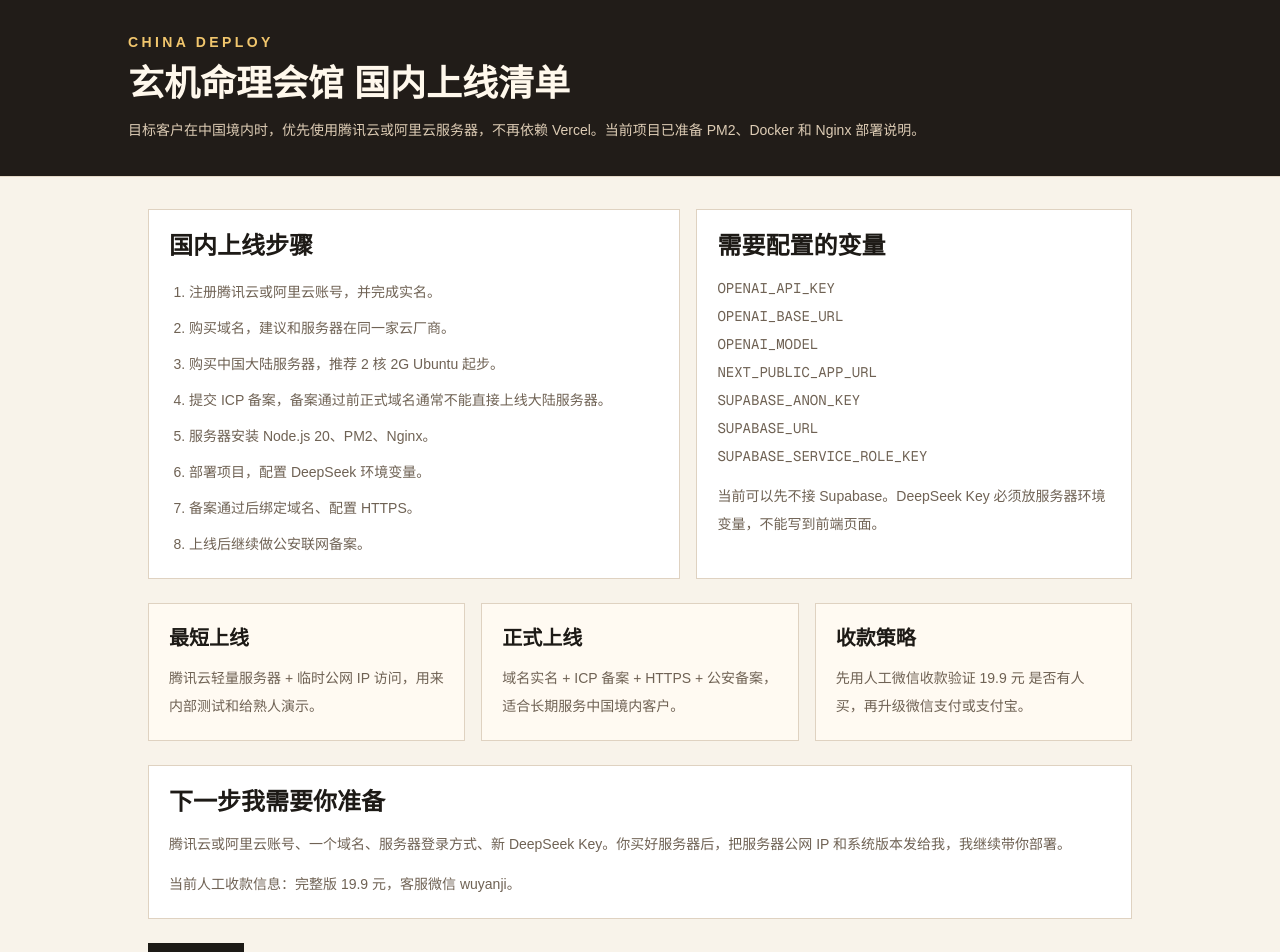
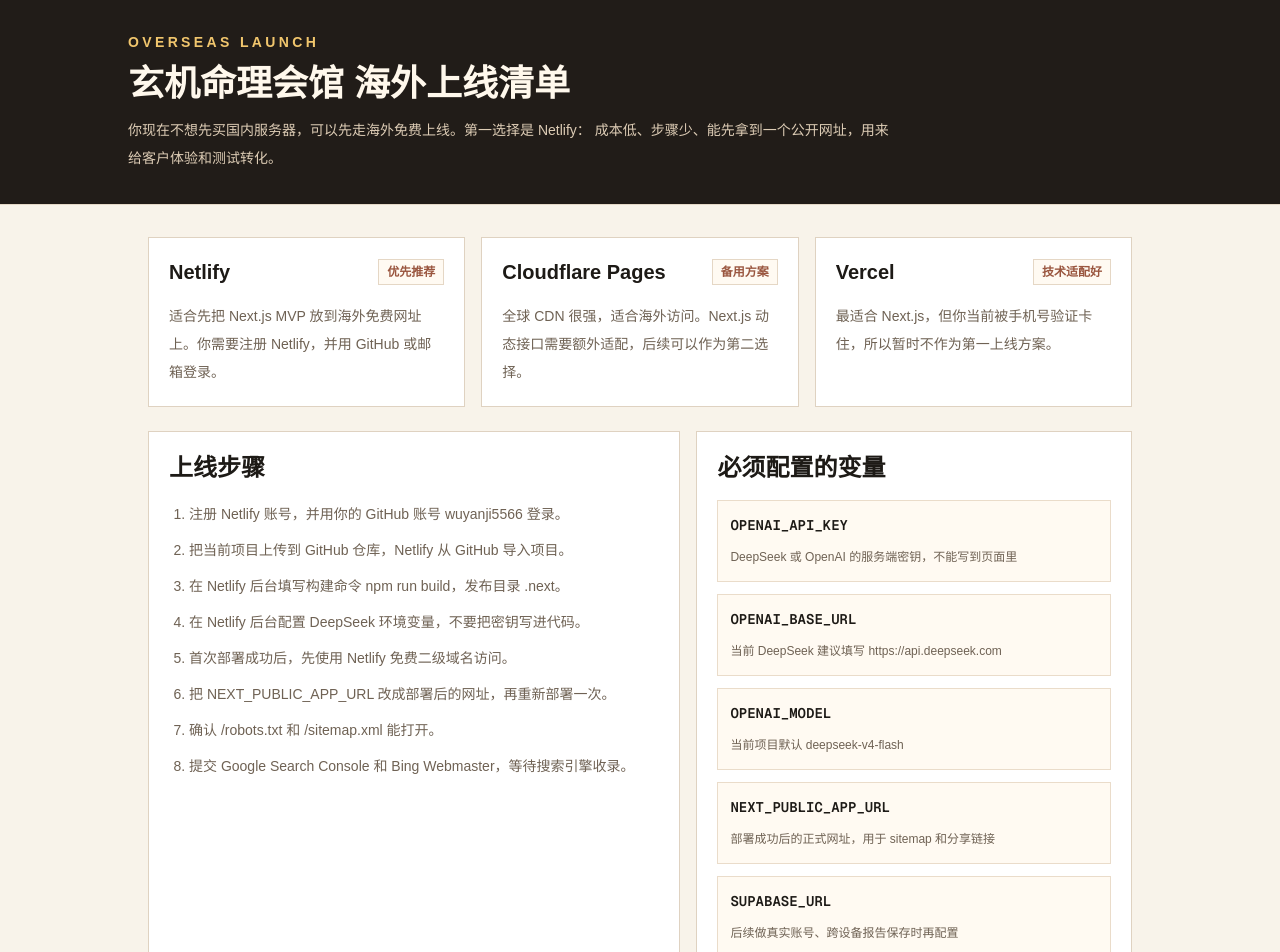
Before and after one commit to wuyanji5566/ai-mystic-site, a Next.js app: page /deploy in a window 1280 px wide. Shown: the top 952 px of the page. Built offline with nearby package versions, Linux system fonts and the light colour scheme.

Commit message:
Prepare overseas launch path

```diff
--- a/src/app/deploy/page.tsx
+++ b/src/app/deploy/page.tsx
@@ -2,24 +2,62 @@
 import { siteConfig } from "@/lib/site-config";
 
 const envKeys = [
-  "OPENAI_API_KEY",
-  "OPENAI_BASE_URL",
-  "OPENAI_MODEL",
-  "NEXT_PUBLIC_APP_URL",
-  "SUPABASE_ANON_KEY",
-  "SUPABASE_URL",
-  "SUPABASE_SERVICE_ROLE_KEY",
+  {
+    key: "OPENAI_API_KEY",
+    note: "DeepSeek 或 OpenAI 的服务端密钥，不能写到页面里",
+  },
+  {
+    key: "OPENAI_BASE_URL",
+    note: "当前 DeepSeek 建议填写 https://api.deepseek.com",
+  },
+  {
+    key: "OPENAI_MODEL",
+    note: "当前项目默认 deepseek-v4-flash",
+  },
+  {
+    key: "NEXT_PUBLIC_APP_URL",
+    note: "部署成功后的正式网址，用于 sitemap 和分享链接",
+  },
+  {
+    key: "SUPABASE_URL",
+    note: "后续做真实账号、跨设备报告保存时再配置",
+  },
+  {
+    key: "SUPABASE_SERVICE_ROLE_KEY",
+    note: "只放服务端环境变量，不能暴露给前端",
+  },
 ];
 
-const chinaSteps = [
-  "注册腾讯云或阿里云账号，并完成实名。",
-  "购买域名，建议和服务器在同一家云厂商。",
-  "购买中国大陆服务器，推荐 2 核 2G Ubuntu 起步。",
-  "提交 ICP 备案，备案通过前正式域名通常不能直接上线大陆服务器。",
-  "服务器安装 Node.js 20、PM2、Nginx。",
-  "部署项目，配置 DeepSeek 环境变量。",
-  "备案通过后绑定域名、配置 HTTPS。",
-  "上线后继续做公安联网备案。",
+const platforms = [
+  {
+    name: "Netlify",
+    tag: "优先推荐",
+    description:
+      "适合先把 Next.js MVP 放到海外免费网址上。你需要注册 Netlify，并用 GitHub 或邮箱登录。",
+  },
+  {
+    name: "Cloudflare Pages",
+    tag: "备用方案",
+    description:
+      "全球 CDN 很强，适合海外访问。Next.js 动态接口需要额外适配，后续可以作为第二选择。",
+  },
+  {
+    name: "Vercel",
+    tag: "技术适配好",
+    description:
+      "最适合 Next.js，但你当前被手机号验证卡住，所以暂时不作为第一上线方案。",
+  },
+];
+
+const launchSteps = [
+  "注册 Netlify 账号，并用你的 GitHub 账号 wuyanji5566 登录。",
+  "把当前项目上传到 GitHub 仓库，Netlify 从 GitHub 导入项目。",
+  "在 Netlify 后台填写构建命令 npm run build，发布目录 .next。",
+  "在 Netlify 后台配置 DeepSeek 环境变量，不要把密钥写进代码。",
+  "首次部署成功后，先使用 Netlify 免费二级域名访问。",
+  "把 NEXT_PUBLIC_APP_URL 改成部署后的网址，再重新部署一次。",
+  "确认 /robots.txt 和 /sitemap.xml 能打开。",
+  "提交 Google Search Console 和 Bing Webmaster，等待搜索引擎收录。",
 ];
 
 export default function DeployPage() {
@@ -28,78 +66,100 @@
       <section className="border-b border-[#e4d8c7] bg-[#211c18] px-5 py-8 text-[#fff8ec]">
         <div className="mx-auto max-w-5xl">
           <p className="text-sm font-semibold uppercase tracking-[0.24em] text-[#f1c66d]">
-            China Deploy
+            Overseas Launch
           </p>
-          <h1 className="mt-3 text-4xl font-semibold">{siteConfig.name} 国内上线清单</h1>
-          <p className="mt-3 text-sm leading-7 text-[#ddccb5]">
-            目标客户在中国境内时，优先使用腾讯云或阿里云服务器，不再依赖 Vercel。当前项目已准备 PM2、Docker 和 Nginx 部署说明。
+          <h1 className="mt-3 text-4xl font-semibold">{siteConfig.name} 海外上线清单</h1>
+          <p className="mt-3 max-w-3xl text-sm leading-7 text-[#ddccb5]">
+            你现在不想先买国内服务器，可以先走海外免费上线。第一选择是 Netlify：
+            成本低、步骤少、能先拿到一个公开网址，用来给客户体验和测试转化。
           </p>
         </div>
       </section>
 
       <section className="mx-auto max-w-5xl px-5 py-8">
-        <div className="grid gap-4 lg:grid-cols-[1.1fr_0.9fr]">
+        <div className="grid gap-4 lg:grid-cols-3">
+          {platforms.map((platform) => (
+            <article key={platform.name} className="border border-[#dfd2c1] bg-white p-5">
+              <div className="flex items-center justify-between gap-3">
+                <h2 className="text-xl font-semibold">{platform.name}</h2>
+                <span className="border border-[#e5d7c5] bg-[#fffaf2] px-2 py-1 text-xs font-semibold text-[#9a563f]">
+                  {platform.tag}
+                </span>
+              </div>
+              <p className="mt-4 text-sm leading-7 text-[#6f6254]">{platform.description}</p>
+            </article>
+          ))}
+        </div>
+
+        <div className="mt-6 grid gap-4 lg:grid-cols-[1.1fr_0.9fr]">
           <article className="border border-[#dfd2c1] bg-white p-5">
-            <h2 className="text-2xl font-semibold">国内上线步骤</h2>
+            <h2 className="text-2xl font-semibold">上线步骤</h2>
             <ol className="mt-4 list-decimal space-y-2 pl-5 text-sm leading-7 text-[#6f6254]">
-              {chinaSteps.map((step) => (
+              {launchSteps.map((step) => (
                 <li key={step}>{step}</li>
               ))}
             </ol>
           </article>
 
           <article className="border border-[#dfd2c1] bg-white p-5">
-            <h2 className="text-2xl font-semibold">需要配置的变量</h2>
-            <ul className="mt-4 space-y-2 text-sm text-[#6f6254]">
-              {envKeys.map((key) => (
-                <li key={key}>
-                  <code>{key}</code>
-                </li>
+            <h2 className="text-2xl font-semibold">必须配置的变量</h2>
+            <div className="mt-4 space-y-3">
+              {envKeys.map((item) => (
+                <div key={item.key} className="border border-[#eadcca] bg-[#fffaf2] p-3">
+                  <code className="text-sm font-semibold">{item.key}</code>
+                  <p className="mt-2 text-xs leading-6 text-[#6f6254]">{item.note}</p>
+                </div>
               ))}
-            </ul>
-            <p className="mt-4 text-sm leading-7 text-[#6f6254]">
-              当前可以先不接 Supabase。DeepSeek Key 必须放服务器环境变量，不能写到前端页面。
-            </p>
+            </div>
           </article>
         </div>
 
         <div className="mt-6 grid gap-4 lg:grid-cols-3">
           <article className="border border-[#dfd2c1] bg-[#fffaf2] p-5">
-            <h2 className="text-xl font-semibold">最短上线</h2>
+            <h2 className="text-xl font-semibold">现在能上线什么</h2>
             <p className="mt-3 text-sm leading-7 text-[#6f6254]">
-              腾讯云轻量服务器 + 临时公网 IP 访问，用来内部测试和给熟人演示。
+              首页、报告生成、历史报告、报告详情、继续追问、人工收款解锁、隐私政策和基础 SEO 都已经具备。
             </p>
           </article>
           <article className="border border-[#dfd2c1] bg-[#fffaf2] p-5">
-            <h2 className="text-xl font-semibold">正式上线</h2>
+            <h2 className="text-xl font-semibold">上线后还要补什么</h2>
             <p className="mt-3 text-sm leading-7 text-[#6f6254]">
-              域名实名 + ICP 备案 + HTTPS + 公安备案，适合长期服务中国境内客户。
+              真实注册登录、Supabase 云端报告库、自动支付回调、管理员后台和正式域名。这些可以等有第一批用户后再做。
             </p>
           </article>
           <article className="border border-[#dfd2c1] bg-[#fffaf2] p-5">
-            <h2 className="text-xl font-semibold">收款策略</h2>
+            <h2 className="text-xl font-semibold">搜索收录规则</h2>
             <p className="mt-3 text-sm leading-7 text-[#6f6254]">
-              先用人工微信收款验证 {siteConfig.fullReportPriceLabel} 是否有人买，再升级微信支付或支付宝。
+              部署成功只是“网站可访问”。要能被搜索到，还需要稳定网址、sitemap、站长平台提交和等待收录。
             </p>
           </article>
         </div>
 
         <div className="mt-6 border border-[#dfd2c1] bg-white p-5">
-          <h2 className="text-2xl font-semibold">下一步我需要你准备</h2>
+          <h2 className="text-2xl font-semibold">当前商业化状态</h2>
           <p className="mt-3 text-sm leading-7 text-[#6f6254]">
-            腾讯云或阿里云账号、一个域名、服务器登录方式、新 DeepSeek Key。你买好服务器后，把服务器公网 IP 和系统版本发给我，我继续带你部署。
+            现在先用人工微信收款验证需求：完整版报告 {siteConfig.fullReportPriceLabel}，
+            客服微信 {siteConfig.contactWeChat}。等确认有人愿意付费，再接微信支付、支付宝或 Stripe。
           </p>
           <p className="mt-3 text-sm leading-7 text-[#6f6254]">
-            当前人工收款信息：完整版 {siteConfig.fullReportPriceLabel}，客服微信 {siteConfig.contactWeChat}。
+            如果主要服务中国境内客户，海外部署可以先做测试和展示；正式长期经营时，国内服务器、备案和微信生态仍然更稳。
           </p>
         </div>
 
-        <Link
-          href="/"
-          className="mt-6 inline-flex h-11 items-center bg-[#1d1a16] px-5 text-sm font-semibold text-[#fff8ec] transition hover:bg-[#9a563f]"
-        >
-          返回首页
-        </Link>
+        <div className="mt-6 flex flex-col gap-3 sm:flex-row">
+          <Link
+            href="/"
+            className="inline-flex h-11 items-center justify-center bg-[#1d1a16] px-5 text-sm font-semibold text-[#fff8ec] transition hover:bg-[#9a563f]"
+          >
+            返回首页
+          </Link>
+          <Link
+            href="/pricing"
+            className="inline-flex h-11 items-center justify-center border border-[#d9c7b2] bg-white px-5 text-sm font-semibold transition hover:border-[#9a563f]"
+          >
+            查看付费方案
+          </Link>
+        </div>
       </section>
     </main>
   );
--- a/src/components/report-detail.tsx
+++ b/src/components/report-detail.tsx
@@ -392,13 +392,9 @@
           ) : null}
 
           {followup ? (
-            <article className="mt-5 border border-[#e5d7c5] bg-[#fffaf2] p-4">
-              <p className="text-sm font-semibold text-[#9a563f]">{followup.statusMessage}</p>
-              <div className="mt-4 whitespace-pre-wrap text-sm leading-7">{followup.answer}</div>
             <p className="mt-4 text-xs text-[#8a7560]">
-                深化模式：{followup.mode === "ai" ? "真实 AI 深化" : "演示深化"}。内容仅供娱乐和自我探索。
+              最新深化模式：{followup.mode === "ai" ? "真实 AI 深化" : "演示深化"}。内容仅供娱乐和自我探索。
             </p>
-            </article>
           ) : null}
         </section>
       </section>
```
Also changed, not shown: 2 other files (tests, documents, lock files or other folders). Lines whose indentation alone changed are shown as unchanged.
